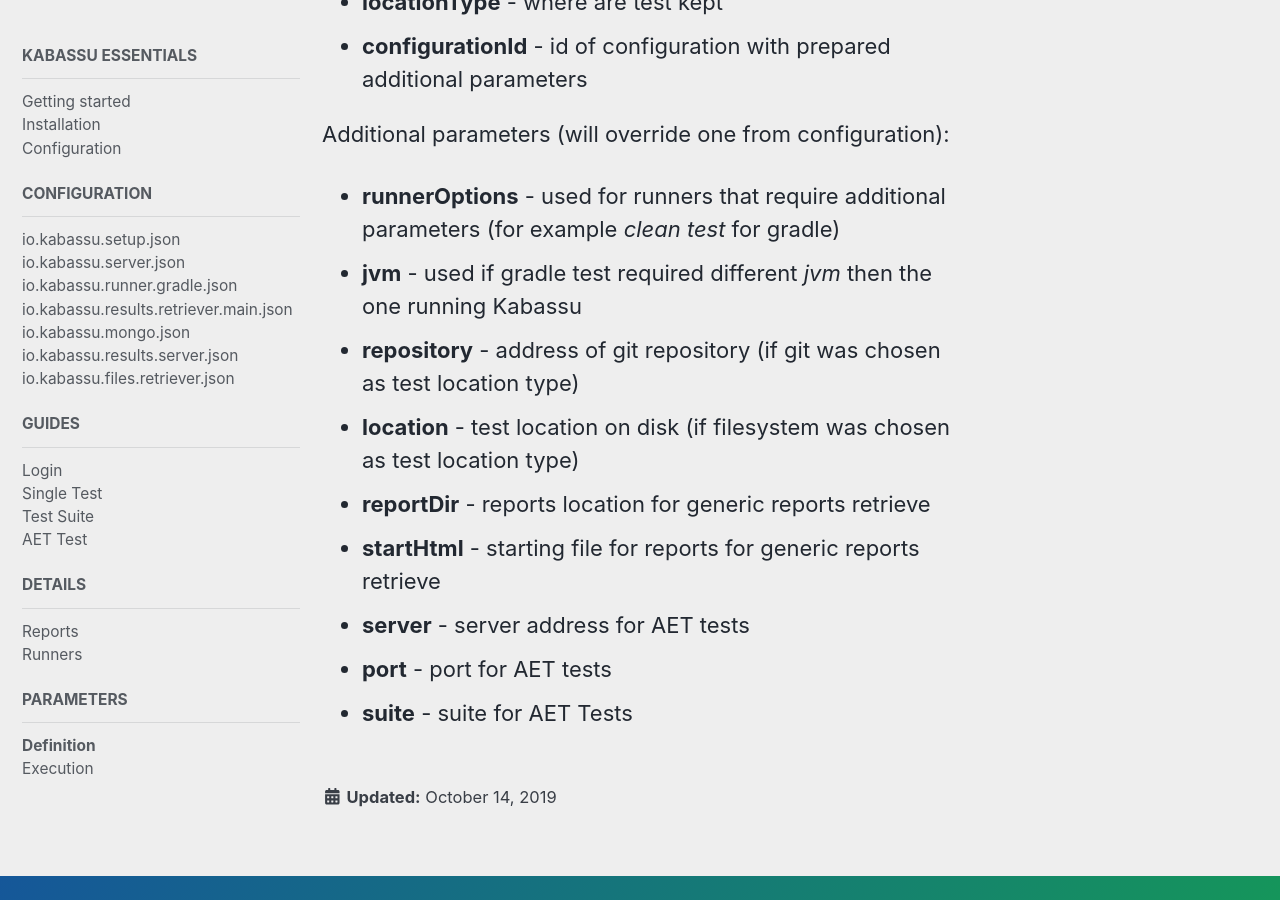
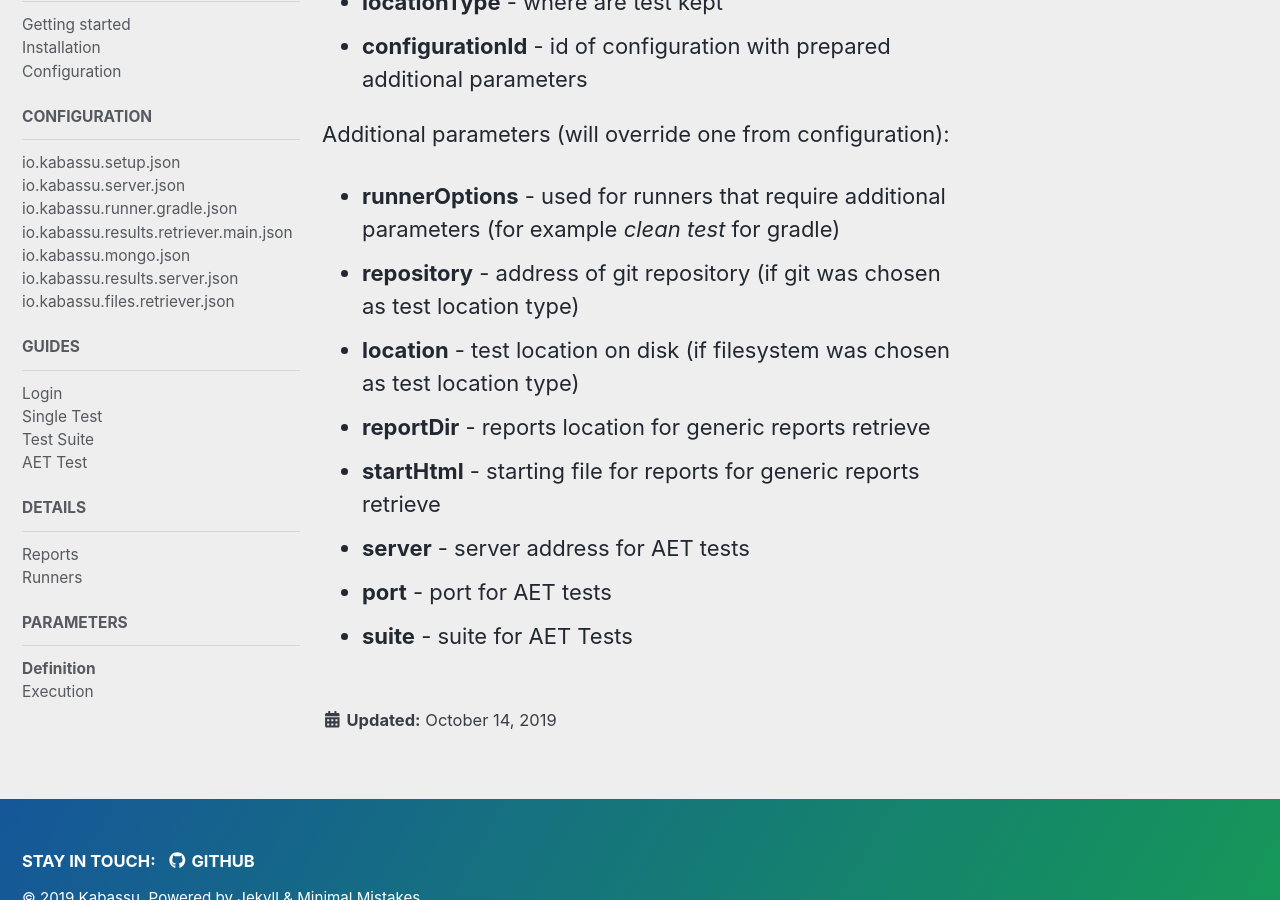
Before and after one commit to Kabassu/kabassu.github.io, a Jekyll site: the page built from _docs/parameters/definition.md, in a window 1280 px wide and 900 px high, scrolled down 366 px. Built offline with Jekyll 4.4.1, drawn with Linux system fonts in a browser that asks for light colours; nearby versions of some CDN libraries.

Commit message:
Update definition.md

```diff
--- a/_docs/parameters/definition.md
+++ b/_docs/parameters/definition.md
@@ -10,7 +10,6 @@ What parameters can be set in definition request:
 
 Additional parameters (will override one from configuration):
  - **runnerOptions** - used for runners that require additional parameters (for example _clean test_ for gradle)
- - **jvm** - used if gradle test required different _jvm_ then the one running Kabassu
  - **repository** - address of git repository (if git was chosen as test location type)
  - **location** - test location on disk (if filesystem was chosen as test location type)
  - **reportDir** - reports location for generic reports retrieve
```
